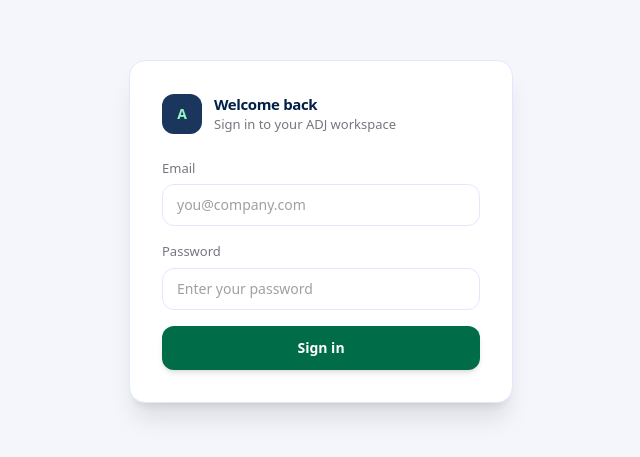
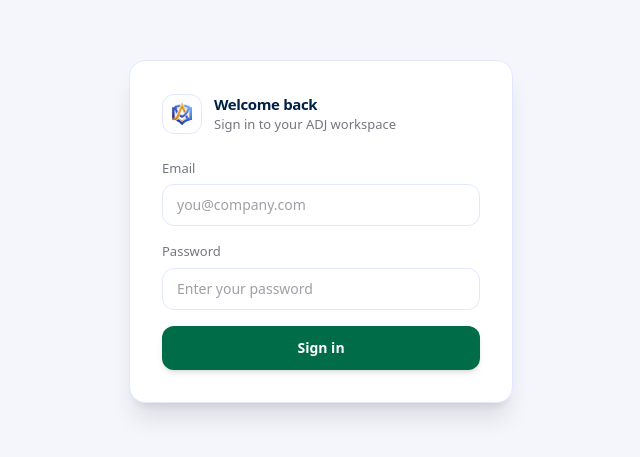
Before and after one commit to KingImperio/ADJ-ADMIN, a Next.js app: page / in a window 1280 px wide. Shown: the part 169-626 px from the top of the page, without its empty margins (319-959 px from the left). Built offline with nearby package versions, Linux system fonts and the light colour scheme; no server answers.

Commit message:
brand: real ADJ logo in sidebar + login

```diff
--- a/src/app/page.tsx
+++ b/src/app/page.tsx
@@ -1,5 +1,6 @@
 "use client";
 
+import Image from "next/image";
 import { useActionState } from "react";
 import { login } from "@/lib/actions";
 
@@ -9,9 +10,13 @@ export default function LoginPage() {
     <div className="flex min-h-screen items-center justify-center bg-[#f4f6fb] px-4">
       <div className="rise w-full max-w-sm rounded-2xl border border-line bg-white p-8 shadow-xl">
         <div className="flex items-center gap-3">
-          <span className="flex h-10 w-10 items-center justify-center rounded-xl bg-navy text-sm font-black text-mist">
-            A
-          </span>
+          <Image
+            src="/adj-logo.png"
+            alt="ADJ logo"
+            width={676}
+            height={369}
+            className="h-10 w-10 rounded-xl border border-line object-cover"
+          />
           <span>
             <span className="block text-[15px] font-bold tracking-tight text-navy-deep">
               Welcome back
--- a/src/components/shell.tsx
+++ b/src/components/shell.tsx
@@ -1,4 +1,5 @@
 import Link from "next/link";
+import Image from "next/image";
 import {
   LayoutDashboard,
   Settings2,
@@ -50,9 +51,13 @@ export async function Shell({
     <div className="flex min-h-screen">
       <aside className="sticky top-0 flex h-screen w-60 shrink-0 flex-col bg-navy-deep text-white max-md:hidden">
         <Link href="/admin" className="flex items-center gap-3 px-5 pt-6 pb-5">
-          <span className="flex h-10 w-10 items-center justify-center rounded-xl bg-pine text-sm font-black text-white">
-            A
-          </span>
+          <Image
+            src="/adj-logo.png"
+            alt="ADJ logo"
+            width={676}
+            height={369}
+            className="h-10 w-10 rounded-xl border border-white/20 object-cover"
+          />
           <span>
             <span className="block text-sm font-bold tracking-tight">ADJ Content</span>
             <span className="block text-[11px] tracking-widest text-mist/70 uppercase">Admin</span>
```
Also changed, not shown: public/adj-logo.png (added), 1 other file (tests, documents, lock files or other folders).
